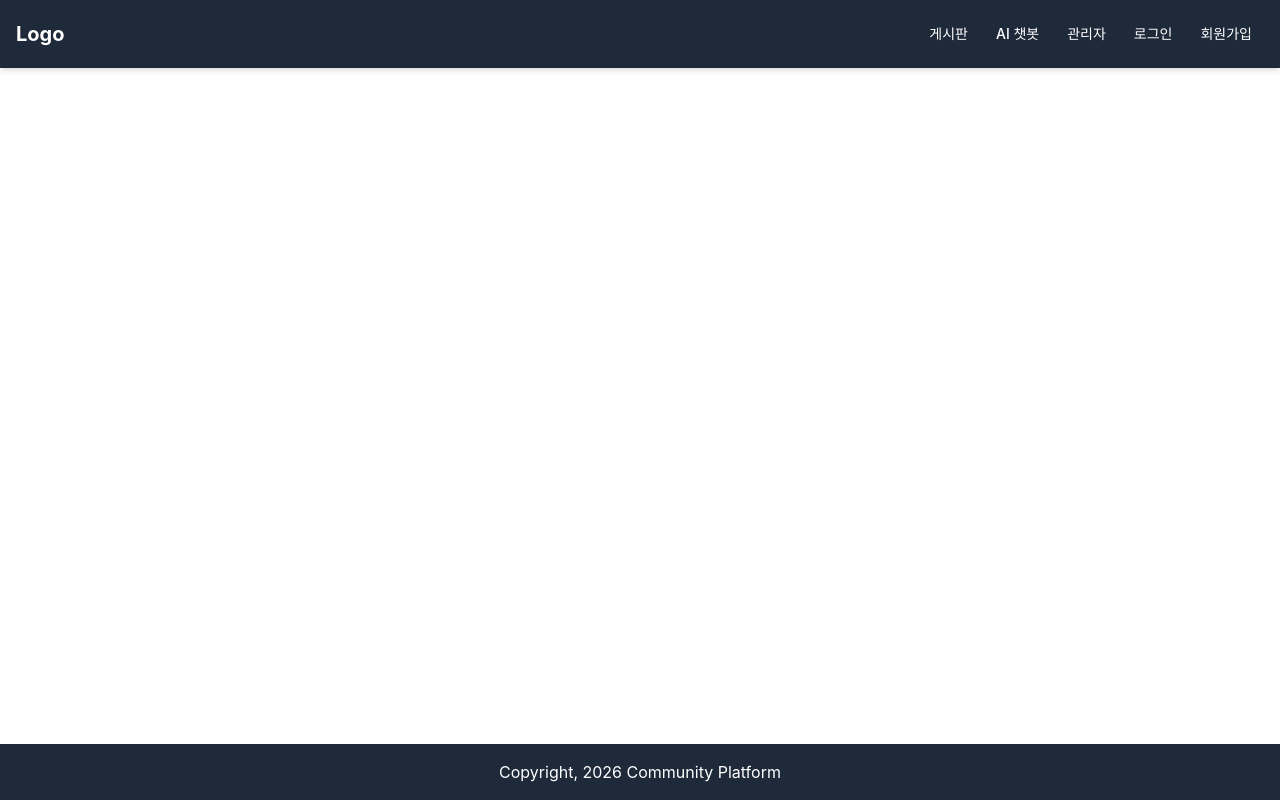
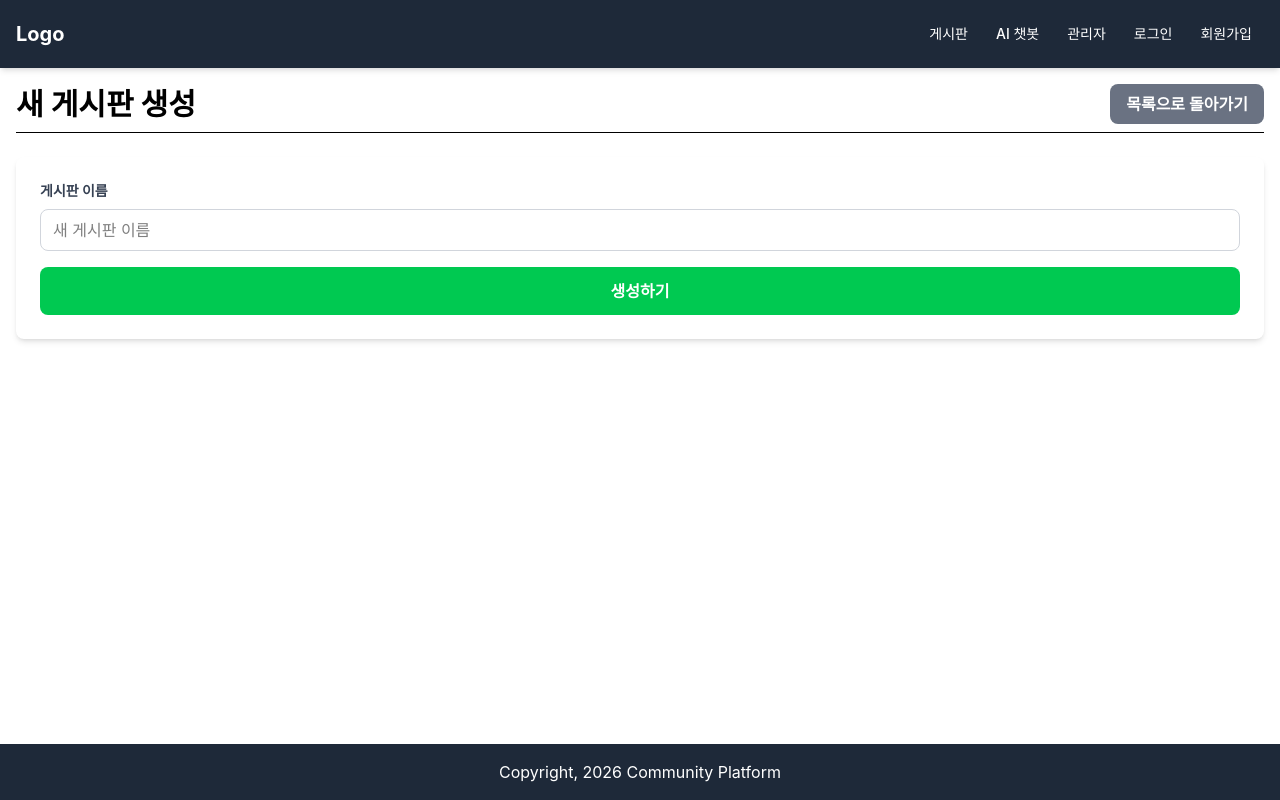
Before and after one commit to ryukh1129/community_fe, a React (Vite) app: page /admin/boards/create in a window 1280 px wide. Built offline with nearby package versions, Linux system fonts and the light colour scheme.

Commit message:
feat: 기초 관리자 페이지(게시판 생성 등) 컴포넌트 및 페이지 구성

```diff
--- /dev/null
+++ b/src/components/cards/ActionCard.jsx
@@ -0,0 +1,25 @@
+function ActionCard({title, text, buttonText, onButtonClick, buttonVariant = 'primary'}) {
+    const buttonStyles = {
+        primary: 'bg-blue-500 hover:bg-blue-700',
+        success: 'bg-green-500 hover:bg-green-700',
+        danger: 'bg-red-500 hover:bg-red-700',
+        secondary: 'bg-gray-500 hover:bg-gray-700',
+    };
+
+    const buttonClass = `w-full px-4 py-4 text-white rounded-lg ${buttonStyles[buttonVariant] || buttonStyles['primary']}`
+
+    return (
+        <div>
+            <h2>관리자 대시보드</h2>
+            <p>게시판 생성 및 사이트 설정</p>
+
+            <div>
+                <h5>{title}</h5>
+                <p>{text}</p>
+                <button onClick = {onButtonClick} className={`mt-4 ${buttonClass}`}>{buttonText}</button>
+            </div>
+        </div>
+    )
+}
+
+export default ActionCard;
--- /dev/null
+++ b/src/pages/admin/AdminPage.jsx
@@ -0,0 +1,40 @@
+import { useNavigate } from "react-router-dom";
+import ActionCard from "../../components/cards/ActionCard";
+
+function AdminPage() {
+    const navigate = useNavigate();
+
+    return (
+        <div>
+            <div className="board-b mb-6">
+                <h2 className="text-3xl font-bold">관리자 대시보드</h2>
+                <p className="mt-2 text-gray-500">해당 웹 서비스의 여러 기능을 관리 할 수 있습니다.</p>
+            </div>
+            <div className="grid grid-cols-1 md:grid-cols-2 lg:grid-cols-3 gap-6">
+                <ActionCard
+                    title="게시판 관리"
+                    text="새로운 게시판을 생성하거나 기존 게시판을 관리합니다."
+                    buttonText="게시판 관리"
+                    buttonVariant="primary"
+                    onButtonClick={() => { navigate('/admin/boards'); alert('게시판 관리 페이지로 이동'); }}
+                />
+                <ActionCard
+                    title="사용자 관리"
+                    text="사용자 계정을 검토하고 관리합니다."
+                    buttonText="사용자 관리"
+                    buttonVariant="secondary"
+                    onButtonClick={() => { alert('사용자 관리 페이지로 이동(구현예정)'); }}
+                />
+                <ActionCard
+                    title="사이트 관리"
+                    text="웹 사이트 설정을 관리합니다."
+                    buttonText="사이트 관리"
+                    buttonVariant="secondary"
+                    onButtonClick={() => { alert('사이트 관리 페이지로 이동(구현예정)'); }}
+                />
+            </div>
+        </div>
+    )
+}
+
+export default AdminPage;
--- /dev/null
+++ b/src/pages/admin/board-management/BoardCreatePage.jsx
@@ -0,0 +1,70 @@
+import { useState } from "react";
+import { useNavigate } from "react-router-dom";
+
+function BoardCreatePage() {
+    const navigate = useNavigate();
+    const [error, setError] = useState(null);
+
+    const handleCreateBoard = async (e) => {
+        e.preventDefault();
+        const boardTitle = e.target.boardTitle.value;
+
+        if (!boardTitle) {
+            setError("게시판 이름을 입력해주세요.");
+            return;
+        }
+        try {
+            await handleCreateBoard(boardTitle);
+            alert(`새 게시판 "${boardTitle}"이(가) 생성되었습니다!`);
+            navigate('/admin/boards');
+        } catch (error) {
+            setError("게시판 생성에 실패했습니다. 다시 시도해주세요.");
+            console.error("게시판 생성 오류:", error);
+        }
+    };
+
+    return (
+        <div>
+            <div className="flex justify-between items-center pb-2 border-b mb-6">
+                <h2 className="text-3xl font-bold">새 게시판 생성</h2>
+                <button
+                    onClick={() => navigate('/admin/boards')}
+                    className="px-4 py-2 bg-gray-500 text-white font-semibold rounded-lg hover:bg-gray-600"
+                >
+                    목록으로 돌아가기
+                </button>
+            </div>
+            <div className="bg-white p-6 rounded-lg shadow-md">
+                <form onSubmit={handleCreateBoard}>
+                    <div className="mb-4">
+                        <label
+                            htmlFor="boardTitle"
+                            className="block text-gray-700 text-sm font-bold mb-2"
+                        >
+                            게시판 이름
+                        </label>
+                        <input
+                            type="text"
+                            id="boardTitle"
+                            name="boardTitle"
+                            className="w-full px-3 py-2 border border-gray-300 rounded-lg focus:outline-none focus:ring-2 focus:ring-blue-500"
+                            placeholder="새 게시판 이름"
+                            required
+                        />
+                    </div>
+                    <div className="grid">
+                        <button
+                            type="submit"
+                            className="w-full px-4 py-3 bg-green-500 text-white font-bold rounded-lg hover:bg-green-600"
+                        >
+                            생성하기
+                        </button>
+                    </div>
+                </form>
+                {error && <div className="text-red-500 text-sm mt-2">{error}</div>}
+            </div>
+        </div>
+    )
+}
+
+export default BoardCreatePage;
--- /dev/null
+++ b/src/pages/admin/board-management/BoardManagementPage.jsx
@@ -0,0 +1,9 @@
+function BoardManagementPage() {
+    return (
+        <div>
+            게시판 리스트 및 게시판 생성 버튼 위치
+        </div>
+    )
+}
+
+export default BoardManagementPage;
--- a/src/routes/AppRoutes.jsx
+++ b/src/routes/AppRoutes.jsx
@@ -1,6 +1,9 @@
 import { Route, Routes } from "react-router-dom";
 import HomePage from "../pages/home/HomePage";
 import BoardListPage from "../pages/boards/BoardListPage";
+import AdminPage from "../pages/admin/AdminPage";
+import BoardManagementPage from "../pages/admin/board-management/BoardManagementPage";
+import BoardCreatePage from "../pages/admin/board-management/BoardCreatePage";
 import LoginPage from "../pages/auth/LoginPage";
 import SignUpPage from "../pages/auth/SignUpPage";
 
@@ -9,9 +12,16 @@
         <Routes>
             {/* Home */}
             <Route path="/" element={<HomePage />} />
+
             {/* Auth */}
             <Route path="/login" element={<LoginPage />} />
             <Route path="/signup" element={<SignUpPage />} />
+
+            {/* admin */}
+            <Route path="/admin" element={<AdminPage />} />
+            <Route path="/admin/boards" element={<BoardManagementPage />} />
+            <Route path="/admin/boards/create" element={<BoardCreatePage />} />
+
             {/* Boards */}
             <Route path="/boards" element={<BoardListPage />} />
         </Routes>
```
